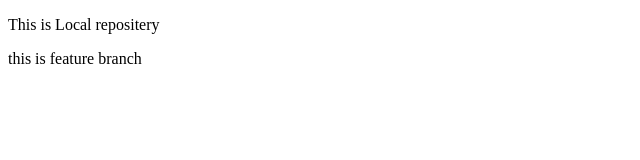
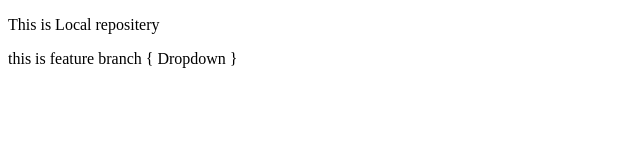
Before and after one commit to Rahman-bit/Add-local-repo, a plain HTML site: page index.html in a window 1280 px wide. Shown: the full height of the page, 0-640 px from the left. Drawn offline with Linux system fonts and the light colour scheme.

```diff
--- a/index.html
+++ b/index.html
@@ -7,6 +7,6 @@
 </head>
 <body>
     <p>This is Local repositery</p>
-    <p>this is feature branch</p>
+    <p>this is feature branch { Dropdown }</p>
 </body>
 </html>
```
